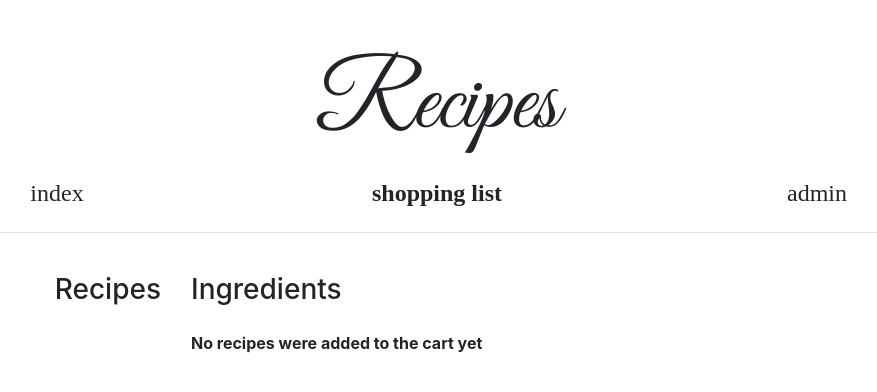
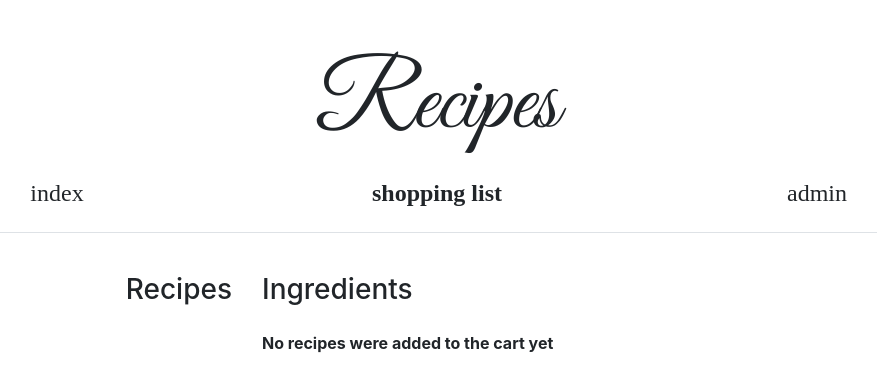
Before and after one commit to bernieke/recipes, a Django app: page /en/cart/ in a window 1280 px wide. Shown: the top 392 px of the page, without its empty margins (203-1080 px from the left). Run offline with Django 3.2, Linux system fonts and the light colour scheme; some libraries are stand-ins or nearby versions.

Commit message:
fix layout discrepancy between recipe and index/cart; increase tag/ingredient column size

```diff
--- a/recipes/templates/cart.html
+++ b/recipes/templates/cart.html
@@ -3,8 +3,8 @@
 {% load l10n %}
 
 {% block content %}
-      <div class="row px-5 pt-4 justify-content-end">
-        <div class="col col-3 text-right">
+      <div class="row pt-4 justify-content-end">
+        <div class="col col-4 text-right">
           <h3>{% filter capfirst %}{% trans 'recipes' %}{% endfilter %}</h3>
           <ul class="list-unstyled">
             {% for recipe, qty in recipes %}
@@ -34,7 +34,7 @@
             {% endfor %}
           </ul>
         </div>
-        <div class="col col-9">
+        <div class="col col-8">
           <h3>
             {% filter capfirst %}{% trans 'ingredients' %}{% endfilter %}
           </h3>
--- a/recipes/templates/index.html
+++ b/recipes/templates/index.html
@@ -2,8 +2,8 @@
 {% load i18n %}
 
 {% block content %}
-      <div class="row px-5 pt-4">
-        <div class="col col-3 text-right">
+      <div class="row pt-4">
+        <div class="col col-4 text-right">
           {% for tag in tags%}
           {% if tag.recipe_set.all %}
           <h4>
@@ -19,7 +19,7 @@
           {% if tag.break_after %}<h4>&nbsp;</h4>{% endif %}
           {% endfor %}
         </div>
-        <div class="col col-9">
+        <div class="col col-8">
           {% for recipe in recipes %}
           <h4>
             <a href="{{ recipe.get_absolute_url }}" class="text-body">
--- a/recipes/templates/recipe.html
+++ b/recipes/templates/recipe.html
@@ -4,7 +4,7 @@
 
 {% block content %}
       <div class="row pt-4 justify-content-end">
-        <div class="col col-9">
+        <div class="col col-8">
           <h1>
             {{ recipe.title }}
             <a href="{% url 'cart' %}"
@@ -15,7 +15,7 @@
         </div>
       </div>
       <div class="row">
-        <div class="col col-3 text-right">
+        <div class="col col-4 text-right">
           <h3 class="pt-3">
             {% filter capfirst %}{% trans 'ingredients' %}{% endfilter %}
           </h3>
@@ -41,7 +41,7 @@
           </h4>
           {% endfor %}
         </div>
-        <div class="col col-9">
+        <div class="col col-8">
           <h3 class="pt-3">
             {% filter capfirst %}{% trans 'recipe' %}{% endfilter %}
           </h3>
```
Also changed, not shown: CHANGELOG.md.
